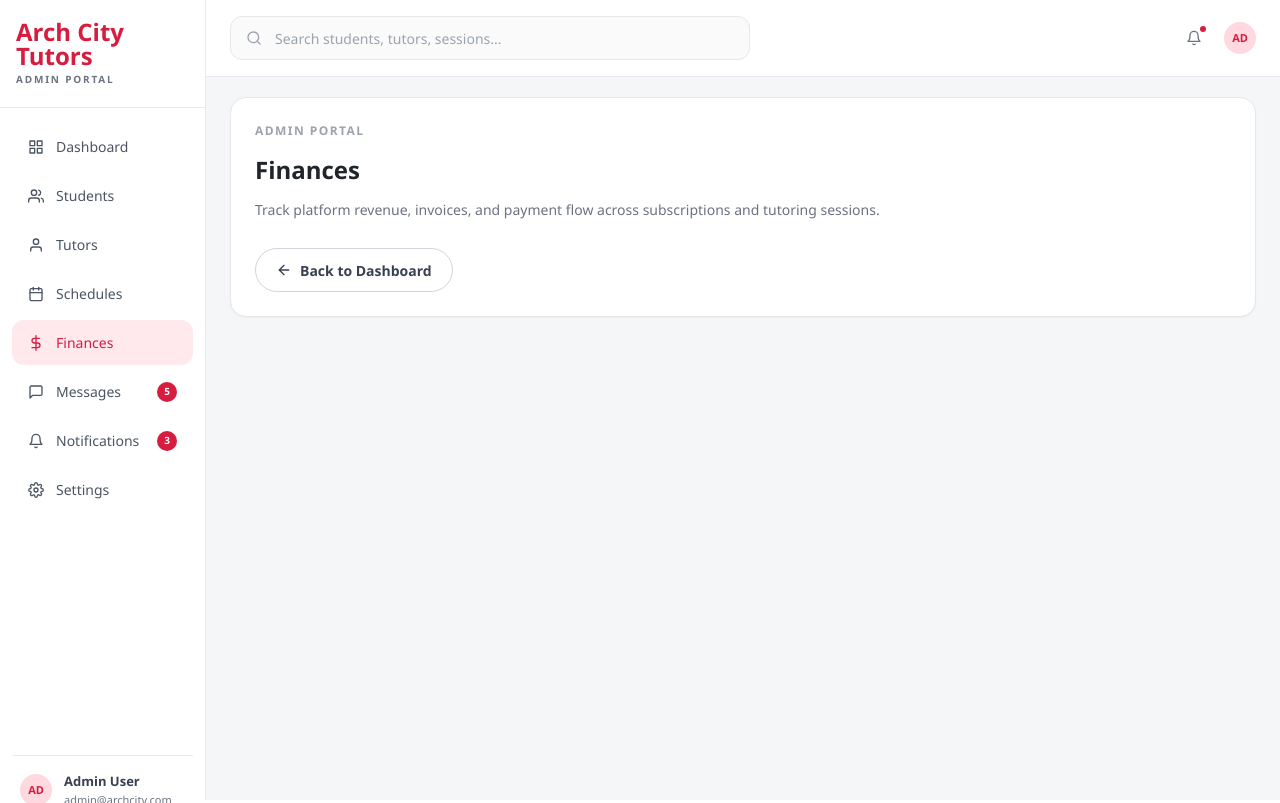
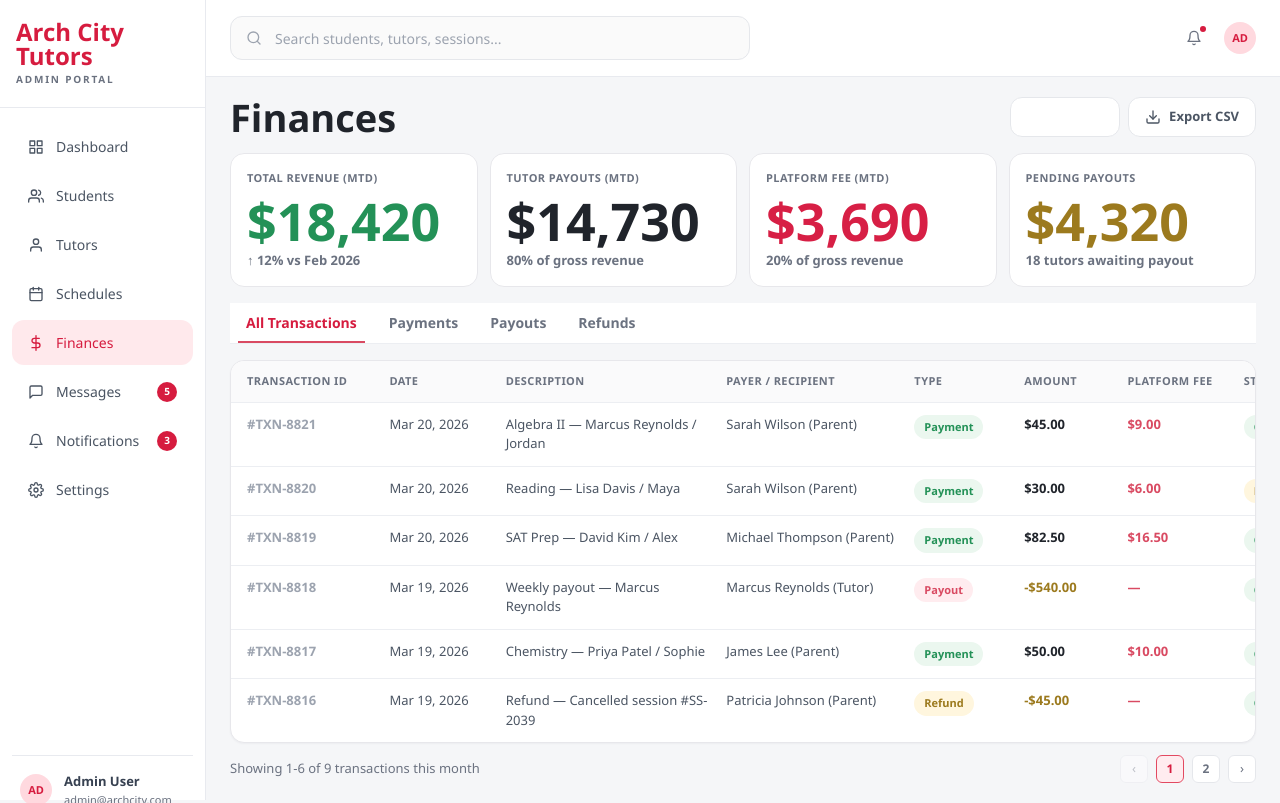
Before and after one commit to mmiskatul/arch-city, a Next.js app: page /admin-dashboard/finances in a window 1280 px wide. Built offline with nearby package versions, Linux system fonts and the light colour scheme.

Commit message:
update the finance section

```diff
--- a/app/admin-dashboard/finances/page.tsx
+++ b/app/admin-dashboard/finances/page.tsx
@@ -1,10 +1,5 @@
-import { AdminSectionPage } from "@/components/admin/admin-section-page";
+import { AdminFinancesPage } from "@/components/admin/admin-finances-page";
 
 export default function AdminFinancesRoute() {
-  return (
-    <AdminSectionPage
-      title="Finances"
-      description="Track platform revenue, invoices, and payment flow across subscriptions and tutoring sessions."
-    />
-  );
+  return <AdminFinancesPage />;
 }
--- a/components/admin/admin-finances-page.tsx
+++ b/components/admin/admin-finances-page.tsx
@@ -115,6 +115,11 @@ const transactions: TransactionRow[] = [
 
 const pageSize = 6;
 
+function escapeCsvValue(value: string) {
+  const safe = value.replace(/"/g, '""');
+  return `"${safe}"`;
+}
+
 function typeClassName(type: TransactionType) {
   if (type === "Payment") return "bg-[#ebf7ef] text-[#239157]";
   if (type === "Payout") return "bg-[#ffecef] text-[#d94a62]";
@@ -154,6 +159,46 @@ export function AdminFinancesPage() {
     setCurrentPage(1);
   };
 
+  const handleExportCsv = () => {
+    const headers = [
+      "Transaction ID",
+      "Date",
+      "Description",
+      "Payer / Recipient",
+      "Type",
+      "Amount",
+      "Platform Fee",
+      "Status",
+    ];
+
+    const rows = filteredRows.map((item) => [
+      `#${item.id}`,
+      item.date,
+      item.description,
+      item.payerRecipient,
+      item.type,
+      item.amount,
+      item.platformFee,
+      item.status,
+    ]);
+
+    const csv = [headers, ...rows]
+      .map((row) => row.map((cell) => escapeCsvValue(cell)).join(","))
+      .join("\n");
+
+    const blob = new Blob([csv], { type: "text/csv;charset=utf-8;" });
+    const url = URL.createObjectURL(blob);
+    const link = document.createElement("a");
+    const filePrefix = activeTab.toLowerCase().replace(/\s+/g, "-");
+
+    link.href = url;
+    link.download = `finance-${filePrefix}-transactions.csv`;
+    document.body.appendChild(link);
+    link.click();
+    document.body.removeChild(link);
+    URL.revokeObjectURL(url);
+  };
+
   return (
     <AdminShell>
       <div className="w-full">
@@ -164,6 +209,7 @@ export function AdminFinancesPage() {
             <div className="h-10 w-[110px] rounded-xl border border-[#e5e7eb] bg-white" />
             <button
               type="button"
+              onClick={handleExportCsv}
               className="inline-flex h-10 items-center gap-2 rounded-xl border border-[#e5e7eb] bg-white px-4 text-[13px] font-semibold text-[#4b5563]"
             >
               <FiDownload className="h-4 w-4" />
```
